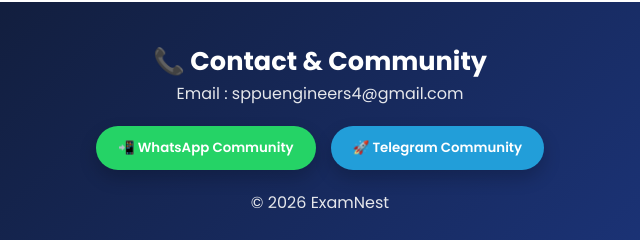
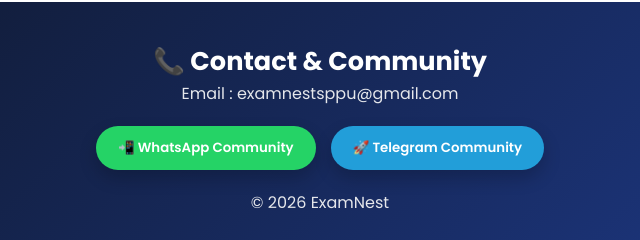
Before and after one commit to vighneshkawad041316/ExamNest, a plain HTML site: page index.html in a window 1280 px wide. Shown: the part 889-1129 px from the top of the page, 320-960 px from the left. Drawn offline with Linux system fonts and the light colour scheme.

Commit message:
Update index.html

```diff
--- a/index.html
+++ b/index.html
@@ -490,7 +490,7 @@
 
   <footer>
     <h3>📞 Contact & Community</h3>
-    <p>Email : <a href="mailto:examnestsppu@gmail.com">sppuengineers4@gmail.com</a></p>
+    <p>Email : <a href="mailto:examnestsppu@gmail.com">examnestsppu@gmail.com</a></p>
 
     <div class="social-btns">
       <button class="whatsapp" onclick="window.open('https://whatsapp.com/channel/0029VbBwbOsDjiOfMe9uEX1F','_blank')">📲 WhatsApp Community</button>
```
